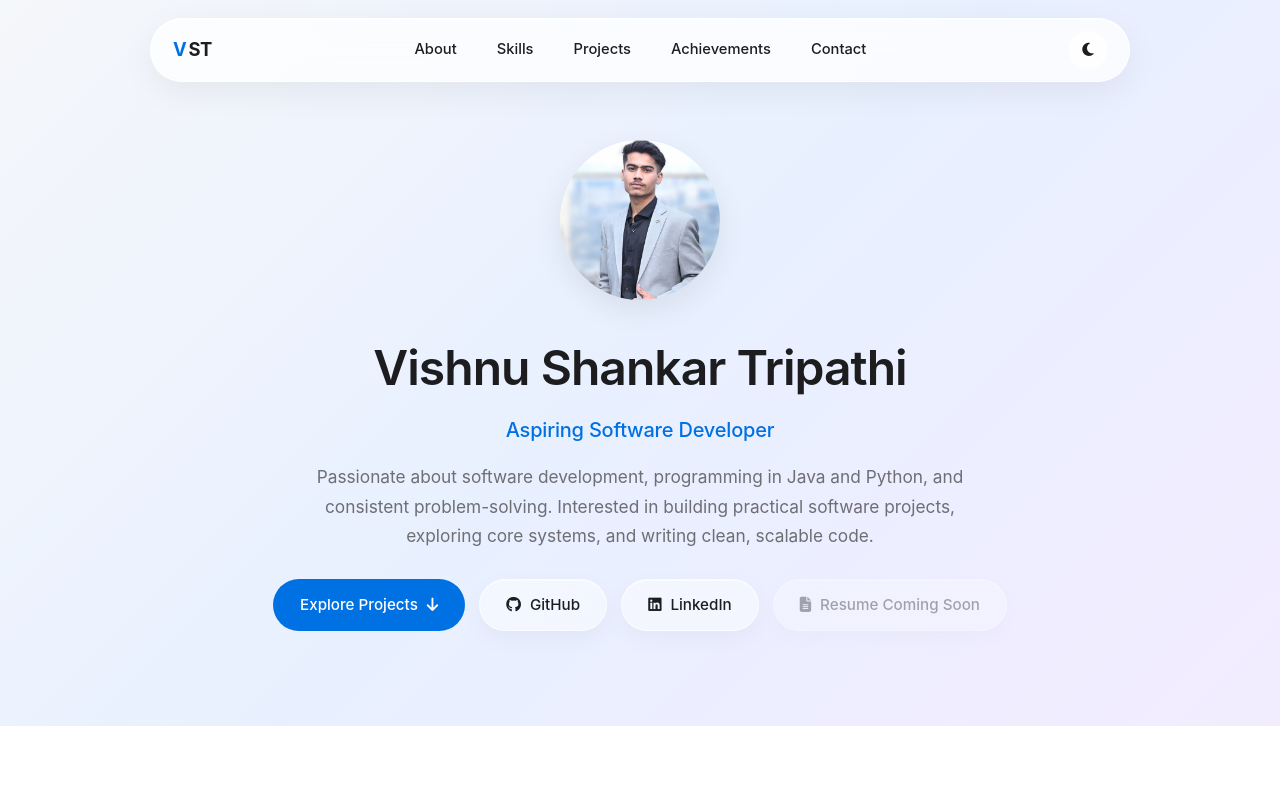
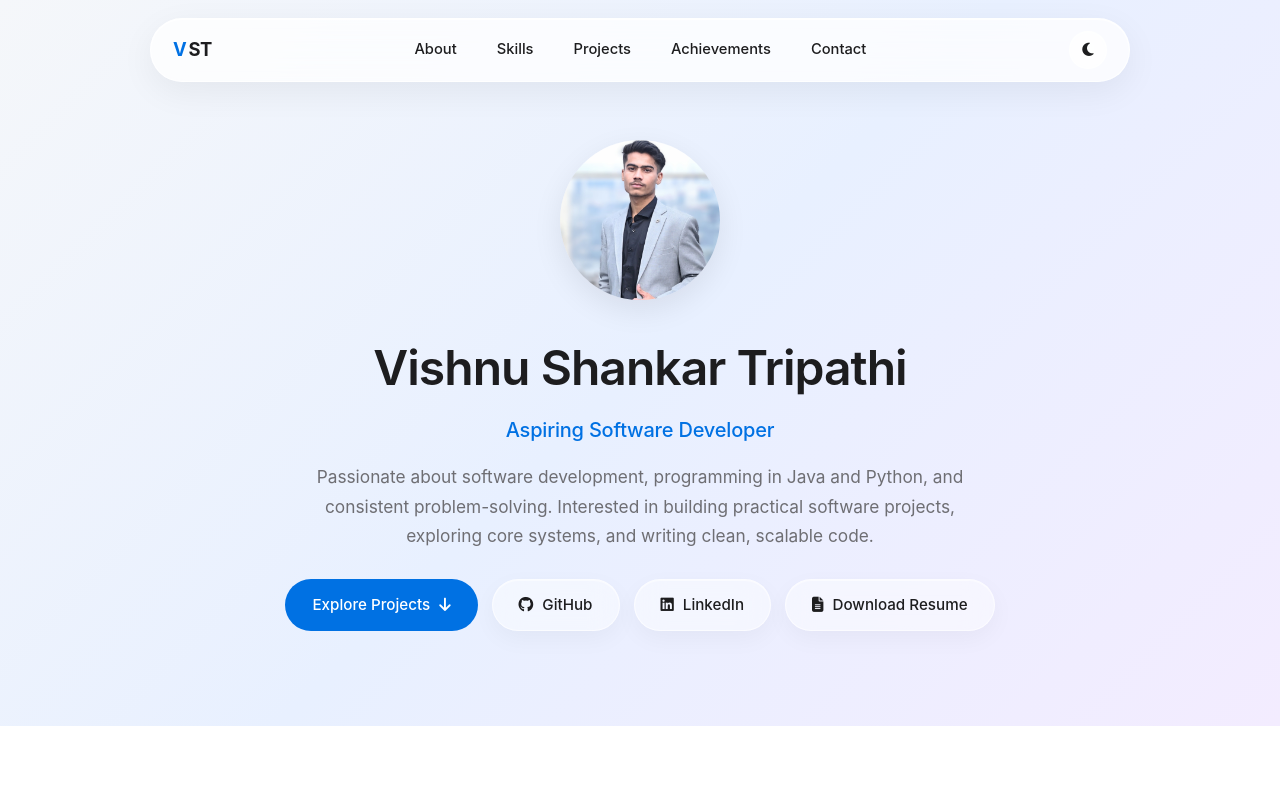
Before and after one commit to vishnu-s-tripathi06/vishnu-s-tripathi06.github.io, a plain HTML site: page index.html in a window 1280 px wide. Shown: the top 800 px of the page. Drawn offline with Linux system fonts and the light colour scheme.

Commit message:
Add resume download to portfolio

```diff
--- a/index.html
+++ b/index.html
@@ -101,12 +101,13 @@
         <span>LinkedIn</span>
       </a>
 
-      <span class="btn btn-glass btn-disabled"
-            title="Resume will be available soon"
-            aria-disabled="true">
+      <a href="assets/resume/Vishnu%20Shankar%20Tripathi.pdf"
+         download="Vishnu_Shankar_Tripathi_Resume.pdf"
+         class="btn btn-glass"
+         aria-label="Download Resume">
         <i class="fa-solid fa-file-lines" aria-hidden="true"></i>
-        <span>Resume Coming Soon</span>
-      </span>
+        <span>Download Resume</span>
+      </a>
     </div>
   </header>
 
```
Also changed, not shown: 1 other file.
